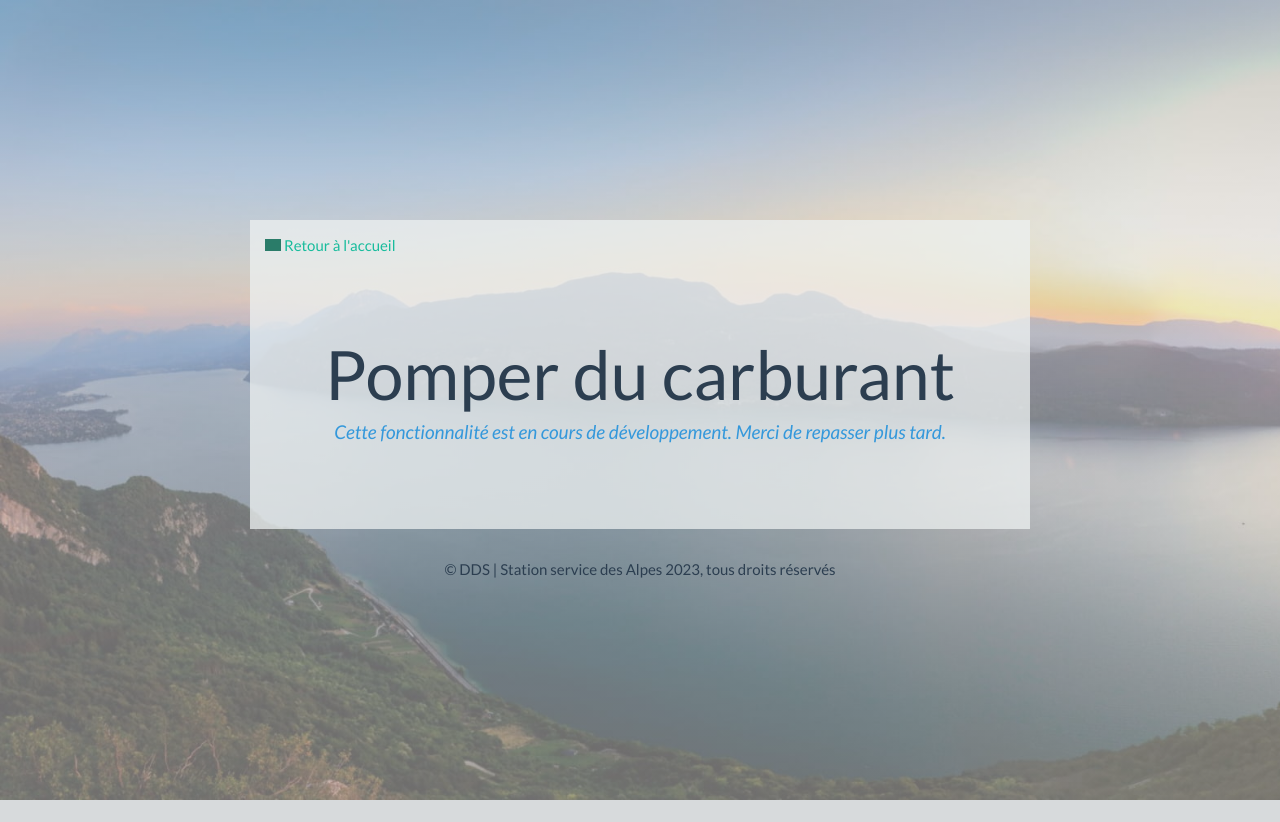
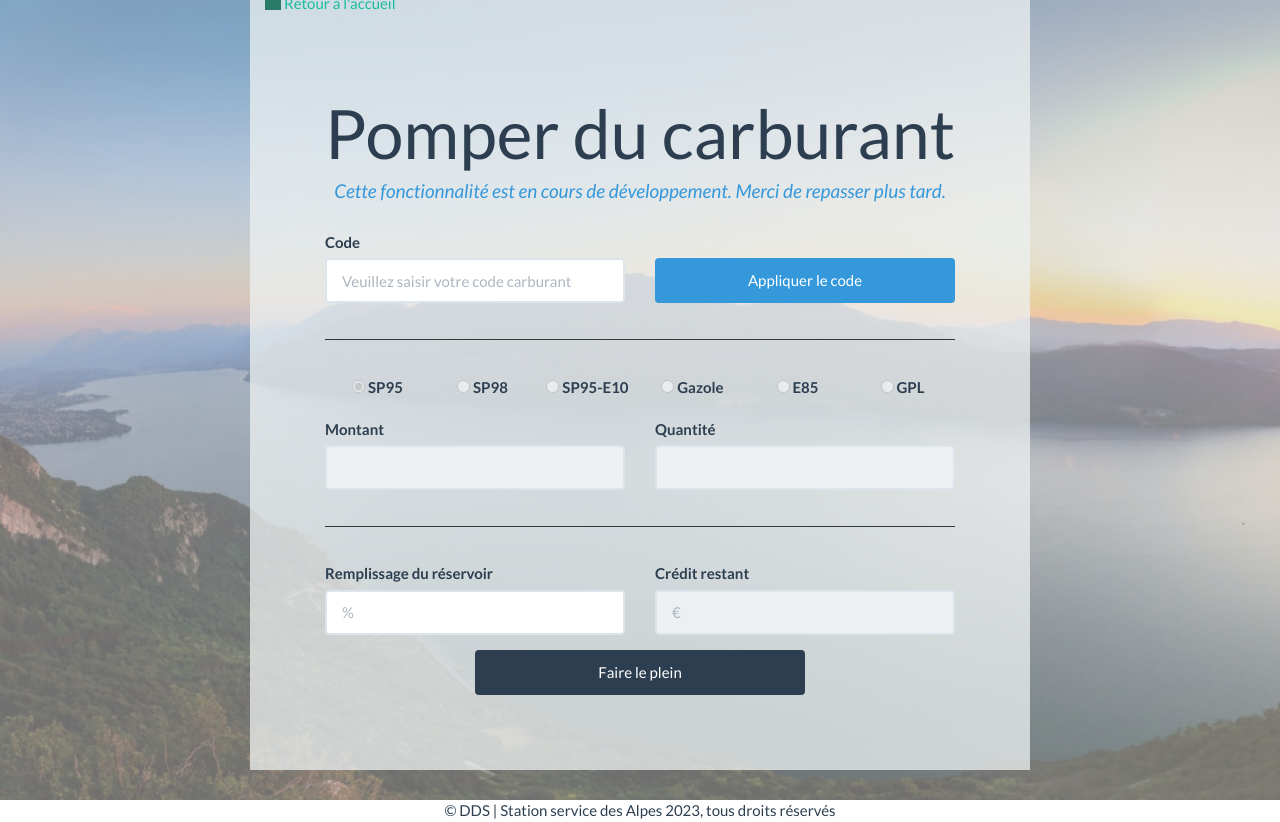
Before and after one commit to JonathanDumCode/INFO801, a Flask app: page /pump in a window 1280 px wide. Before the commit the page ends 800 px from the top, so only its background shows below. Run offline with Flask 2, Linux system fonts and the light colour scheme; some libraries are stand-ins or nearby versions; grey boxes are pictures that could not be loaded.

Commit message:
fix confli

```diff
--- a/python/static/css/payment.css
+++ b/python/static/css/form.css
@@ -14,3 +14,7 @@ form {
     display: grid;
     grid-template-columns: repeat(6, 1fr);
 }
+
+.tank {
+    display: flex;
+}
--- a/python/templates/index.html
+++ b/python/templates/index.html
@@ -5,14 +5,14 @@
     <title>DDS | Station service des Alpes</title>
     <meta charset="UTF-8">
     <link rel='stylesheet' href='../static/css/bootstrap.css'/>
-    <link rel='stylesheet' href='../static/css/common.css' />
-    <link rel='stylesheet' href='../static/css/index.css' />
+    <link rel='stylesheet' href='../static/css/common.css'/>
+    <link rel='stylesheet' href='../static/css/index.css'/>
 </head>
 <body>
 <div class="jumbotron main">
     <div class="jumbotron body">
         <div class="title">
-            <h1 class="text-center">Bienvenue à la<br /><span class="text-success">DDS | Station service des Alpes</span></h1>
+            <h1 class="text-center">Bienvenue à la<br/><span class="text-success">DDS | Station service des Alpes</span></h1>
             <h2 class="text-center">Le carrefour des Savoies pour tous vos carburants</h2>
         </div>
 
--- a/python/templates/payment.html
+++ b/python/templates/payment.html
@@ -6,7 +6,7 @@
     <meta charset="UTF-8">
     <link rel='stylesheet' href='../static/css/bootstrap.css'/>
     <link rel='stylesheet' href='../static/css/common.css'/>
-    <link rel='stylesheet' href='../static/css/payment.css'/>
+    <link rel='stylesheet' href='../static/css/form.css'/>
 </head>
 <body onload="start()">
 <div class="jumbotron main">
--- a/python/templates/pump.html
+++ b/python/templates/pump.html
@@ -6,6 +6,7 @@
     <meta charset="UTF-8">
     <link rel='stylesheet' href='../static/css/bootstrap.css'/>
     <link rel='stylesheet' href='../static/css/common.css'/>
+    <link rel='stylesheet' href='../static/css/form.css'/>
 </head>
 <body>
 <div class="jumbotron main">
@@ -13,7 +14,122 @@
         <a href='/' class='return-button'><img src='/images/return.svg' alt='←'/> Retour à l'accueil</a>
 
         <h1 class="text-center">Pomper du carburant</h1>
-        <h4 class="text-center text-info"><em>Cette fonctionnalité est en cours de développement. Merci de repasser plus tard.</em></h4>
+        <h4 class="text-center text-info"><em>Cette fonctionnalité est en cours de développement. Merci de repasser plus
+            tard.</em></h4>
+
+        <form action='/pump/action' method='post'>
+            <div>
+                <label for='code' class='form-label'>Code</label>
+                <input
+                        id='code'
+                        type='text'
+                        name='code'
+                        placeholder='Veuillez saisir votre code carburant'
+                        class='form-control'
+                />
+            </div>
+
+            <div style='display: flex; align-items: flex-end'>
+                <input
+                        type='submit'
+                        value='Appliquer le code'
+                        class='btn btn-info'
+                        style='width: 100%; height: fit-content;'
+                />
+            </div>
+
+            <hr class='span-columns' style='width: 100%; border-top-color: #353839' />
+
+            <div class='span-columns fuels'>
+                <div class="form-check form-check-inline">
+                    <input class="form-check-input" type="radio" name="inlineRadioOptions" id="SP95" value="SP95"
+                           checked disabled>
+                    <label class="form-check-label" for="SP95">SP95</label>
+                </div>
+                <div class="form-check form-check-inline">
+                    <input class="form-check-input" type="radio" name="inlineRadioOptions" id="SP98" value="SP98"
+                           disabled>
+                    <label class="form-check-label" for="SP98">SP98</label>
+                </div>
+                <div class="form-check form-check-inline">
+                    <input class="form-check-input" type="radio" name="inlineRadioOptions" id="SP95-E10"
+                           value="SP95-E10" disabled>
+                    <label class="form-check-label" for="SP95-E10">SP95-E10</label>
+                </div>
+                <div class="form-check form-check-inline">
+                    <input class="form-check-input" type="radio" name="inlineRadioOptions" id="Gazole" value="Gazole"
+                           disabled>
+                    <label class="form-check-label" for="Gazole">Gazole</label>
+                </div>
+                <div class="form-check form-check-inline">
+                    <input class="form-check-input" type="radio" name="inlineRadioOptions" id="E85" value="E85"
+                           disabled>
+                    <label class="form-check-label" for="E85">E85</label>
+                </div>
+                <div class="form-check form-check-inline">
+                    <input class="form-check-input" type="radio" name="inlineRadioOptions" id="GPL" value="GPL"
+                           disabled>
+                    <label class="form-check-label" for="GPL">GPL</label>
+                </div>
+            </div>
+
+            <div>
+                <label for='amount' class='form-label'>Montant</label>
+                <input
+                        id='amount'
+                        type='number'
+                        name='amount'
+                        class='form-control'
+                        readonly
+                />
+            </div>
+
+            <div>
+                <label for='volume' class='form-label'>Quantité</label>
+                <input
+                        id='volume'
+                        type='number'
+                        name='volume'
+                        class='form-control'
+                        readonly
+                />
+            </div>
+
+            <hr class='span-columns' style='width: 100%; border-top-color: #353839' />
+
+            <div>
+                <label for='tank-size' class='form-label'>Remplissage du réservoir</label>
+                <input
+                        id='tank-size'
+                        type='number'
+                        name='tank-size'
+                        min="0"
+                        max="100"
+                        placeholder='%'
+                        class='form-control'
+                />
+            </div>
+
+            <div>
+                <label for='remaining' class='form-label'>Crédit restant</label>
+                <input
+                        id='remaining'
+                        type='number'
+                        name='remaining'
+                        min="0"
+                        placeholder='€'
+                        class='form-control'
+                        readonly
+                />
+            </div>
+
+            <input
+                    type='submit'
+                    value='Faire le plein'
+                    class='btn btn-primary span-columns'
+                    style='margin: 0 10em;'
+            />
+        </form>
     </div>
     <footer>
         © DDS | Station service des Alpes 2023, tous droits réservés
```
Also changed, not shown: python/checkout_register.py (added, +17 -0 lines), python/code.py (added, +7 -0 lines), python/pump.py (added, +11 -0 lines), python/vehicle.py (added, +20 -0 lines).
